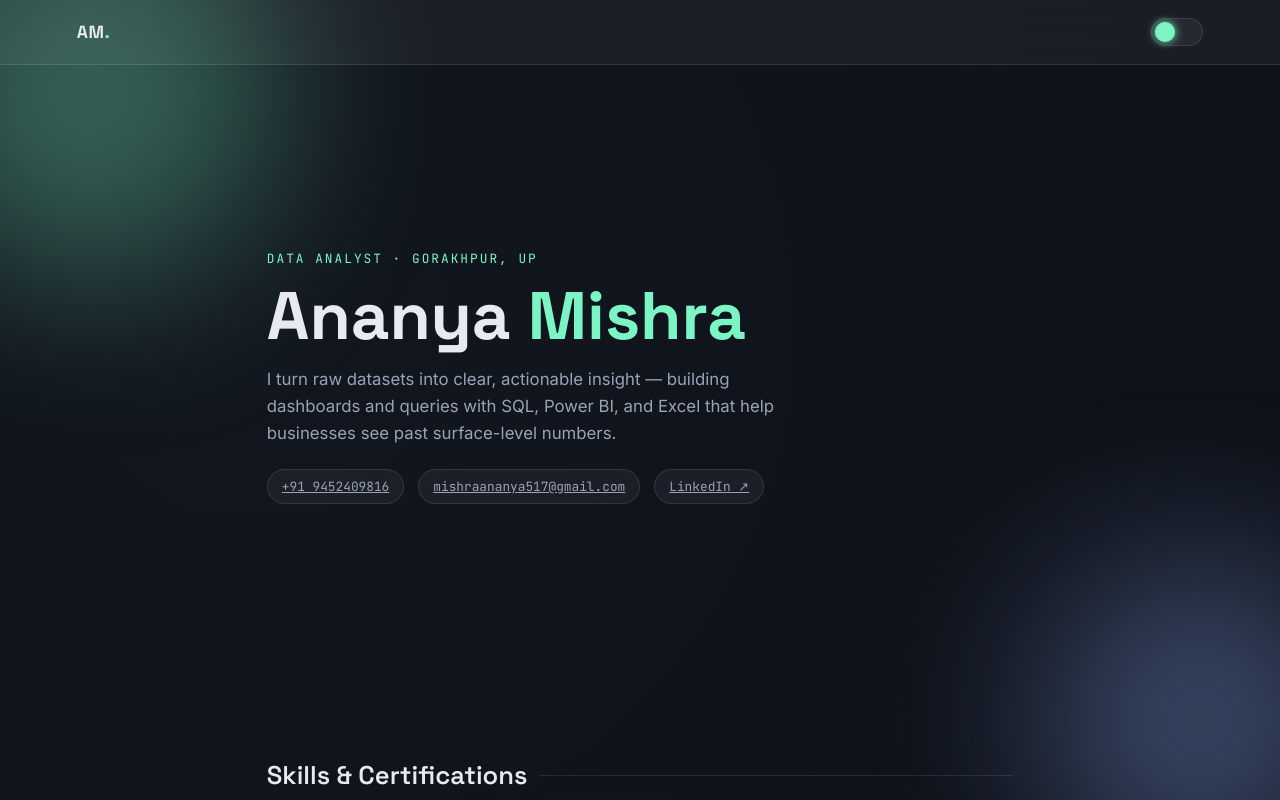
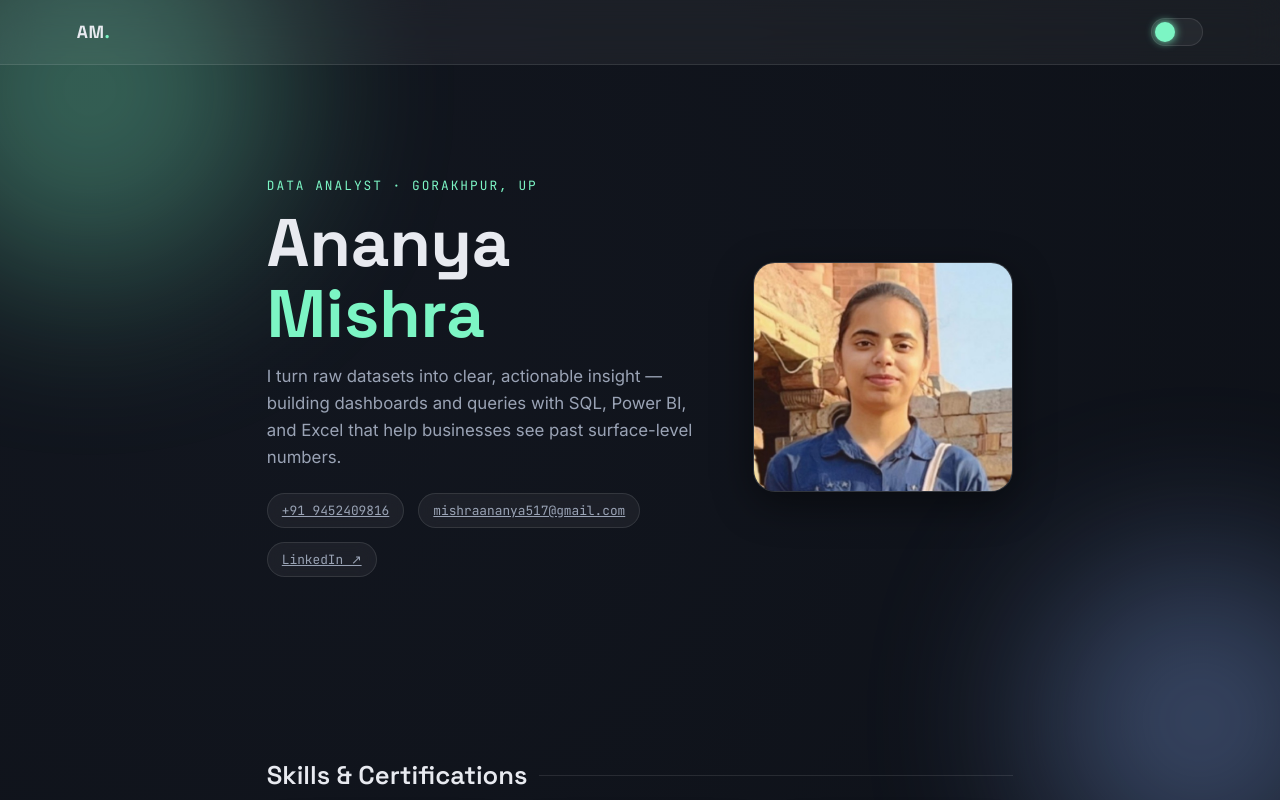
Before and after one commit to ananyamishra1119/My_Portfolio, a plain HTML site: page index.htm in a window 1280 px wide. Shown: the top 800 px of the page. Drawn offline with Linux system fonts and the light colour scheme.

Commit message:
Update index.htm

```diff
--- a/index.htm
+++ b/index.htm
@@ -47,7 +47,16 @@ nav{
 [data-theme="light"] .toggle::after{left:27px;background:var(--accent2);box-shadow:0 0 10px var(--accent2);}
 
 main{max-width:900px;margin:0 auto;padding:0 6vw;position:relative;z-index:1;}
-.hero{min-height:78vh;display:flex;flex-direction:column;justify-content:center;gap:14px;}
+.hero{min-height:78vh;display:flex;align-items:center;gap:48px;flex-wrap:wrap;}
+.hero-text{flex:1 1 420px;display:flex;flex-direction:column;gap:14px;}
+.photo-frame{
+  flex:0 0 260px;width:260px;aspect-ratio:637/564;border-radius:22px;overflow:hidden;
+  background:var(--glass);border:1px solid var(--glass-brd);backdrop-filter:blur(18px);
+  box-shadow:0 12px 40px var(--shadow);transition:.35s;
+}
+.photo-frame:hover{transform:translateY(-4px);border-color:var(--accent);}
+.photo-frame img{width:100%;height:100%;object-fit:cover;display:block;}
+@media(max-width:700px){.hero{flex-direction:column-reverse;}.photo-frame{width:200px;flex-basis:200px;}}
 .eyebrow{font-family:'JetBrains Mono';font-size:.8rem;letter-spacing:2px;color:var(--accent);text-transform:uppercase;}
 h1{font-family:'Space Grotesk';font-weight:700;font-size:clamp(2.4rem,6vw,4.2rem);line-height:1.05;}
 h1 em{font-style:normal;color:var(--accent);}
@@ -110,6 +119,7 @@ footer a{color:var(--accent);text-decoration:none;}
 
 <main>
   <section class="hero">
+    <div class="hero-text">
       <div class="eyebrow">Data Analyst · Gorakhpur, UP</div>
       <h1>Ananya <em>Mishra</em></h1>
       <p class="tagline">I turn raw datasets into clear, actionable insight — building dashboards and queries with SQL, Power BI, and Excel that help businesses see past surface-level numbers.</p>
@@ -118,6 +128,8 @@ footer a{color:var(--accent);text-decoration:none;}
         <a class="pill" href="mailto:mishraananya517@gmail.com">mishraananya517@gmail.com</a>
         <a class="pill" href="https://www.linkedin.com/in/ananya-mishra-22ba24294/" target="_blank">LinkedIn ↗</a>
       </div>
+    </div>
+    <div class="photo-frame"><img src="Photo21.jpg" alt="Ananya Mishra"></div>
   </section>
 
   <section id="skills">
```
Lines whose indentation alone changed are shown as unchanged.
